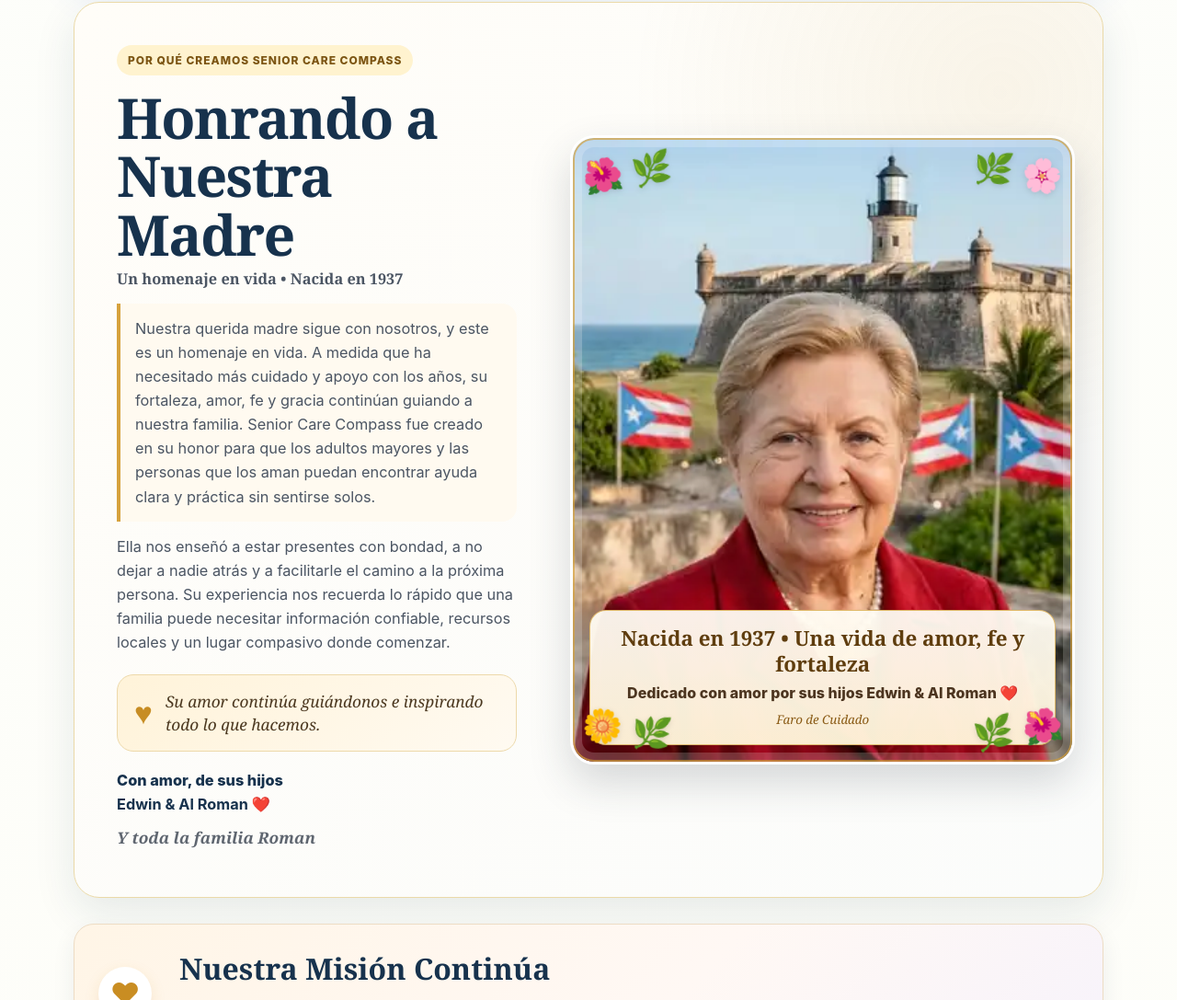
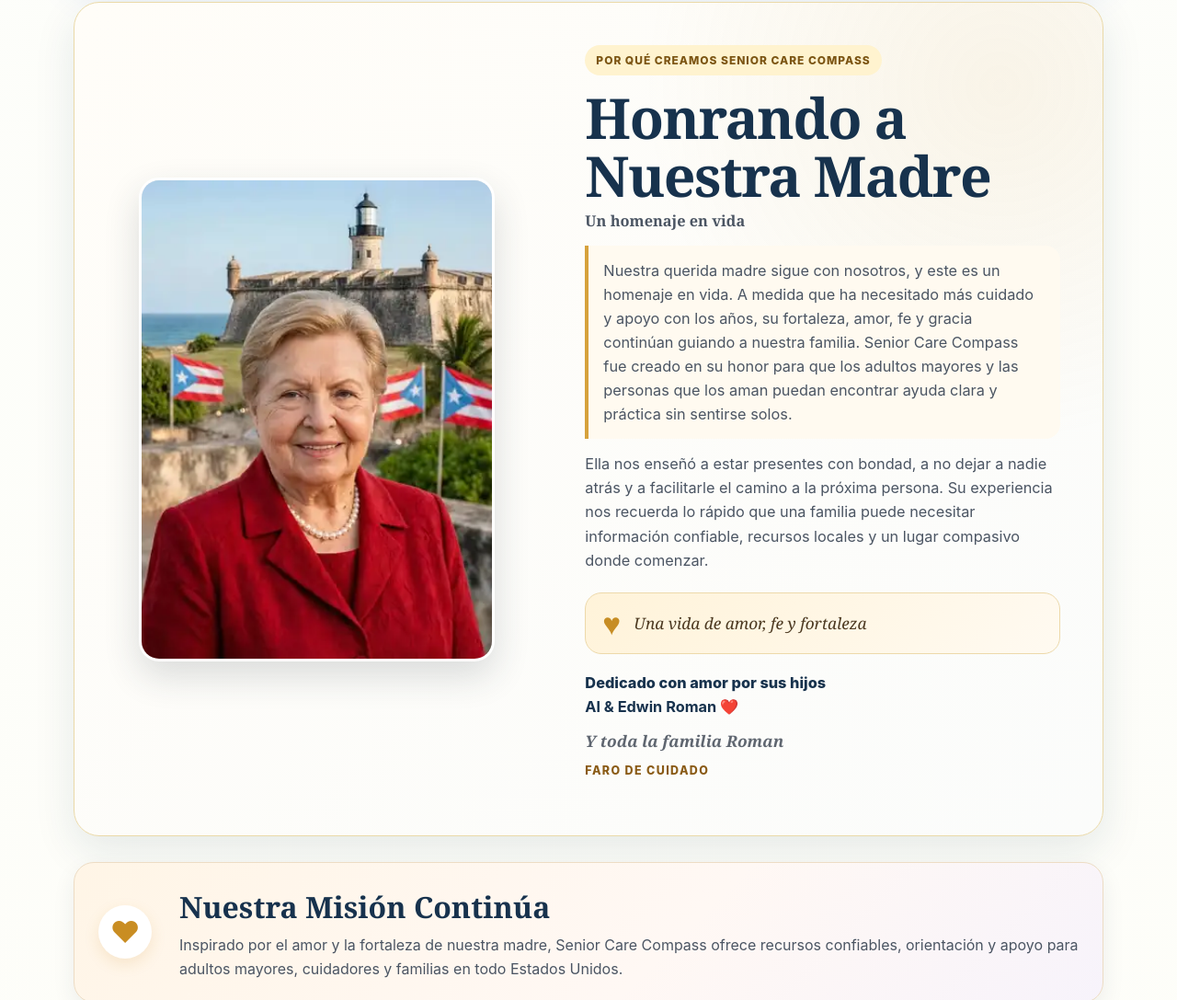
Before and after one commit to coregenesis07-ai/senior-care-compass, a plain HTML site: page public/es.html in a window 1280 px wide. Shown: the part 3972-5059 px from the top of the page at 92% size. Drawn offline with Linux system fonts and the light colour scheme.

Commit message:
Refresh living tribute layout and wording

```diff
--- a/public/es.html
+++ b/public/es.html
@@ -223,29 +223,21 @@
 </section>
 
 <section class="tribute-section" id="tribute" aria-labelledby="tributeTitle">
+  <figure class="tribute-photo">
+    <img class="tribute-photo-img" src="/assets/mom-tribute.webp" alt="Nuestra madre sonriendo frente a una fortaleza costera histórica de Puerto Rico y banderas puertorriqueñas"/>
+  </figure>
+
   <div class="tribute-copy">
     <span class="tribute-label">Por qué creamos Senior Care Compass</span>
     <h2 id="tributeTitle">Honrando a Nuestra Madre</h2>
-    <p class="tribute-subtitle">Un homenaje en vida • Nacida en 1937</p>
+    <p class="tribute-subtitle">Un homenaje en vida</p>
     <p class="tribute-note">Nuestra querida madre sigue con nosotros, y este es un homenaje en vida. A medida que ha necesitado más cuidado y apoyo con los años, su fortaleza, amor, fe y gracia continúan guiando a nuestra familia. Senior Care Compass fue creado en su honor para que los adultos mayores y las personas que los aman puedan encontrar ayuda clara y práctica sin sentirse solos.</p>
     <p>Ella nos enseñó a estar presentes con bondad, a no dejar a nadie atrás y a facilitarle el camino a la próxima persona. Su experiencia nos recuerda lo rápido que una familia puede necesitar información confiable, recursos locales y un lugar compasivo donde comenzar.</p>
-    <div class="tribute-quote"><span aria-hidden="true">♥</span><em>Su amor continúa guiándonos e inspirando todo lo que hacemos.</em></div>
-    <p class="tribute-signature">Con amor, de sus hijos<br><strong>Edwin &amp; Al Roman</strong> ❤️</p>
+    <div class="tribute-quote"><span aria-hidden="true">♥</span><em>Una vida de amor, fe y fortaleza</em></div>
+    <p class="tribute-signature">Dedicado con amor por sus hijos<br><strong>Al &amp; Edwin Roman</strong> ❤️</p>
     <p class="tribute-family">Y toda la familia Roman</p>
+    <p class="tribute-motto">Faro de Cuidado</p>
   </div>
-
-  <figure class="tribute-feature">
-    <div class="tribute-botanical tribute-botanical-tl" aria-hidden="true">🌺 🌿</div>
-    <div class="tribute-botanical tribute-botanical-tr" aria-hidden="true">🌿 🌸</div>
-    <div class="tribute-botanical tribute-botanical-bl" aria-hidden="true">🌼 🌿</div>
-    <div class="tribute-botanical tribute-botanical-br" aria-hidden="true">🌿 🌺</div>
-    <img class="tribute-feature-img" src="/assets/mom-tribute.webp" alt="Nuestra madre, nacida en 1937, sonriendo frente a una fortaleza costera histórica de Puerto Rico y banderas puertorriqueñas"/>
-    <figcaption class="tribute-feature-caption">
-      <strong>Nacida en 1937 • Una vida de amor, fe y fortaleza</strong>
-      <span>Dedicado con amor por sus hijos Edwin &amp; Al Roman ❤️</span>
-      <small>Faro de Cuidado</small>
-    </figcaption>
-  </figure>
 </section>
 
 <section class="tribute-mission" aria-labelledby="tributeMissionTitle">
```
